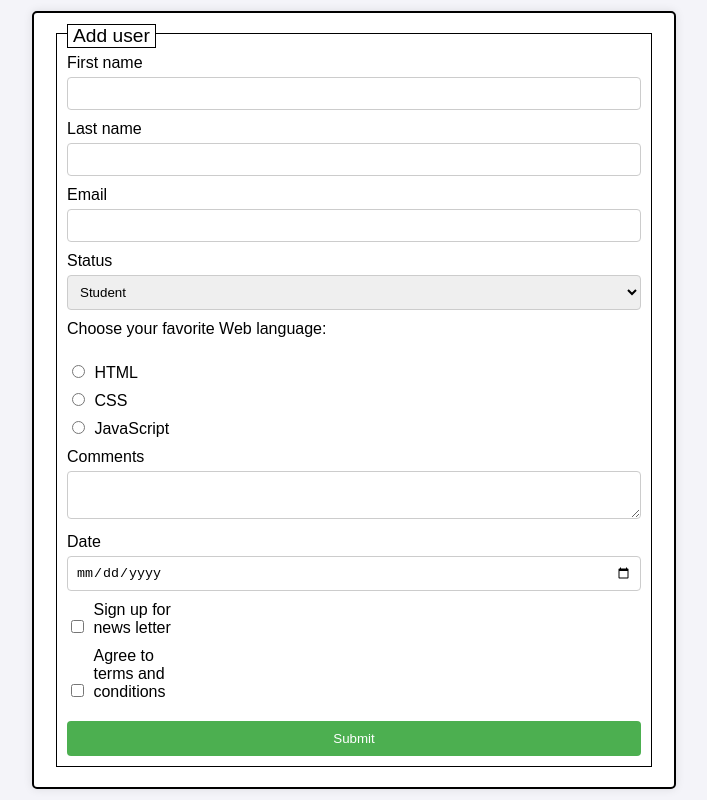
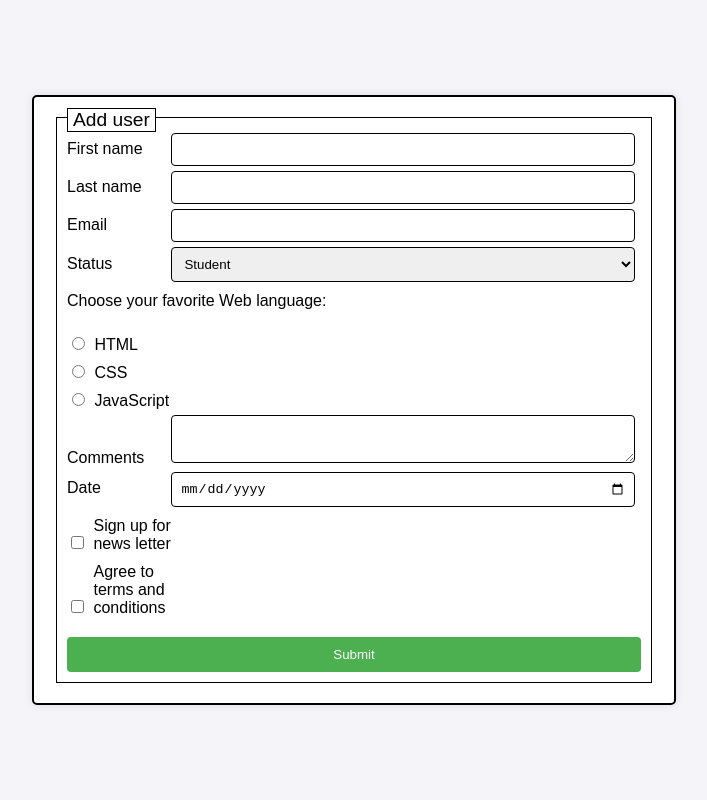
Before and after one commit to jlcarrascof/CSS-Layout-Project, a plain HTML site: page index.html in a window 1280 px wide. Shown: the whole page, without its empty margins (286-993 px from the left). Drawn offline with Linux system fonts and the light colour scheme.

Commit message:
Style inputs

```diff
--- a/layout.css
+++ b/layout.css
@@ -47,10 +47,10 @@ input[type="email"],
 input[type="date"],
 textarea,
 select {
-    width: 100%;
+    width: calc(100% - 110px);
     padding: 8px;
     margin-top: 5px;
-    border: 1px solid #ccc;
+    border: 1px solid #000;
     border-radius: 4px;
     box-sizing: border-box;
 }
```
